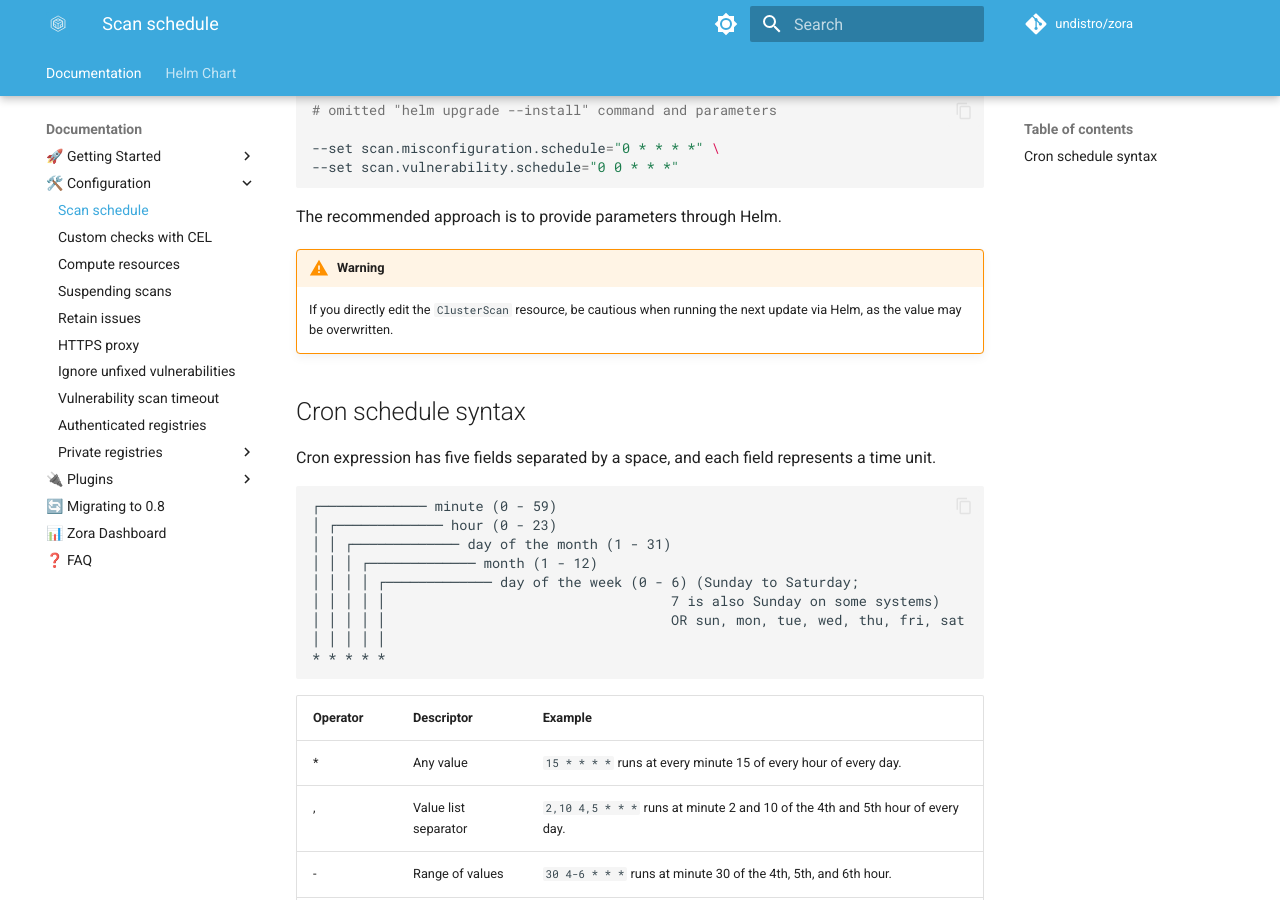
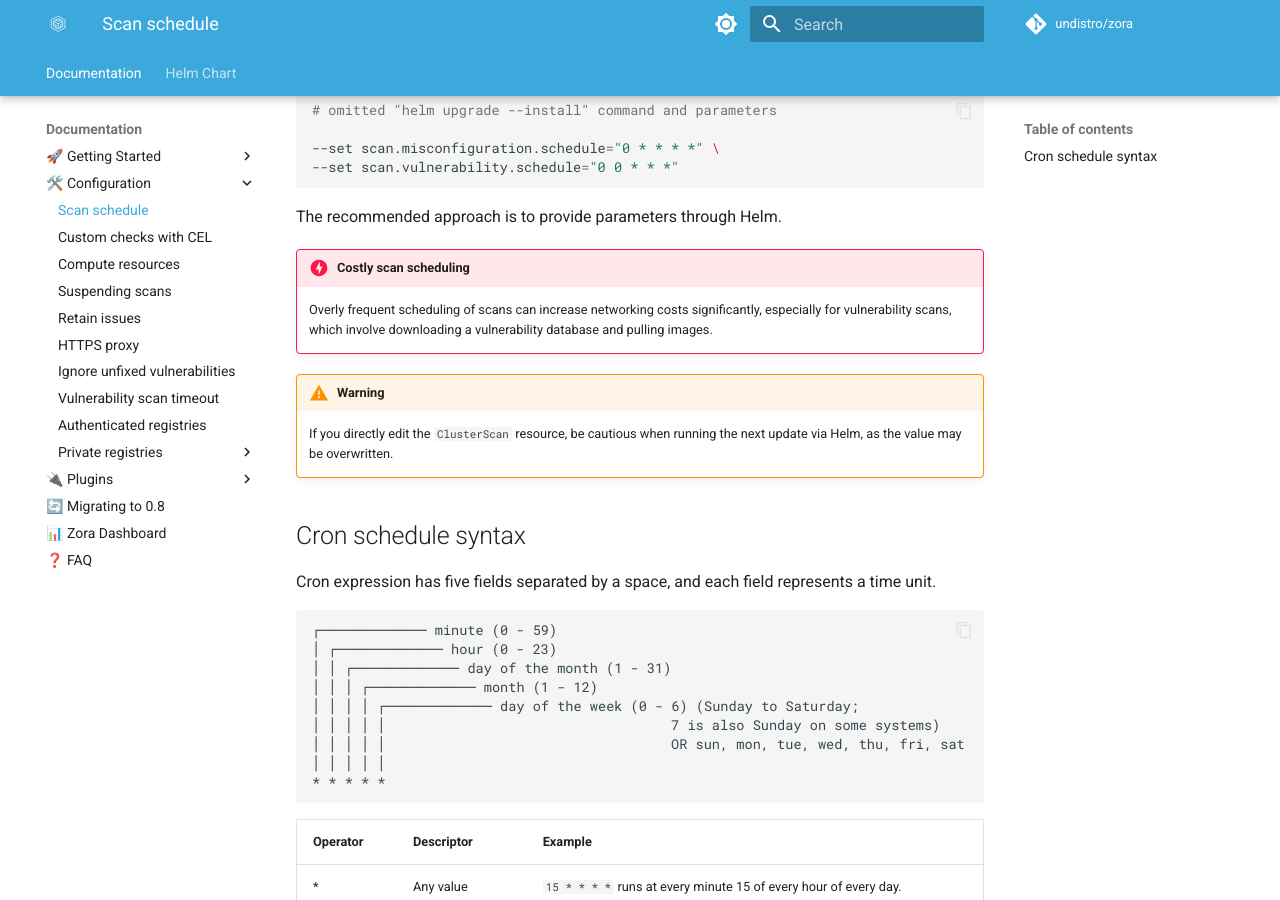
Before and after one commit to undistro/zora, an MkDocs documentation site: the page built from docs/configuration/scan-schedule.md, in a window 1280 px wide and 900 px high, scrolled down 749 px. Built offline with MkDocs 1.6.1 and Material for MkDocs 9.7.7, drawn with Linux system fonts in a browser that asks for light colours; comment, search, counter and statistics services are not loaded; the version menu is left out.

Commit message:
docs: warn about costly scan scheduling in documentation (#254)

```diff
--- a/docs/configuration/scan-schedule.md
+++ b/docs/configuration/scan-schedule.md
@@ -33,6 +33,10 @@ or by providing parameters in the `helm upgrade --install` command, as shown in
 
 The recommended approach is to provide parameters through Helm.
 
+!!! danger "Costly scan scheduling"
+    Overly frequent scheduling of scans can increase networking costs significantly,
+    especially for vulnerability scans, which involve downloading a vulnerability database and pulling images.
+
 !!! warning
     If you directly edit the `ClusterScan` resource, be cautious when running the next update via Helm, as the value may be overwritten.
 
```
